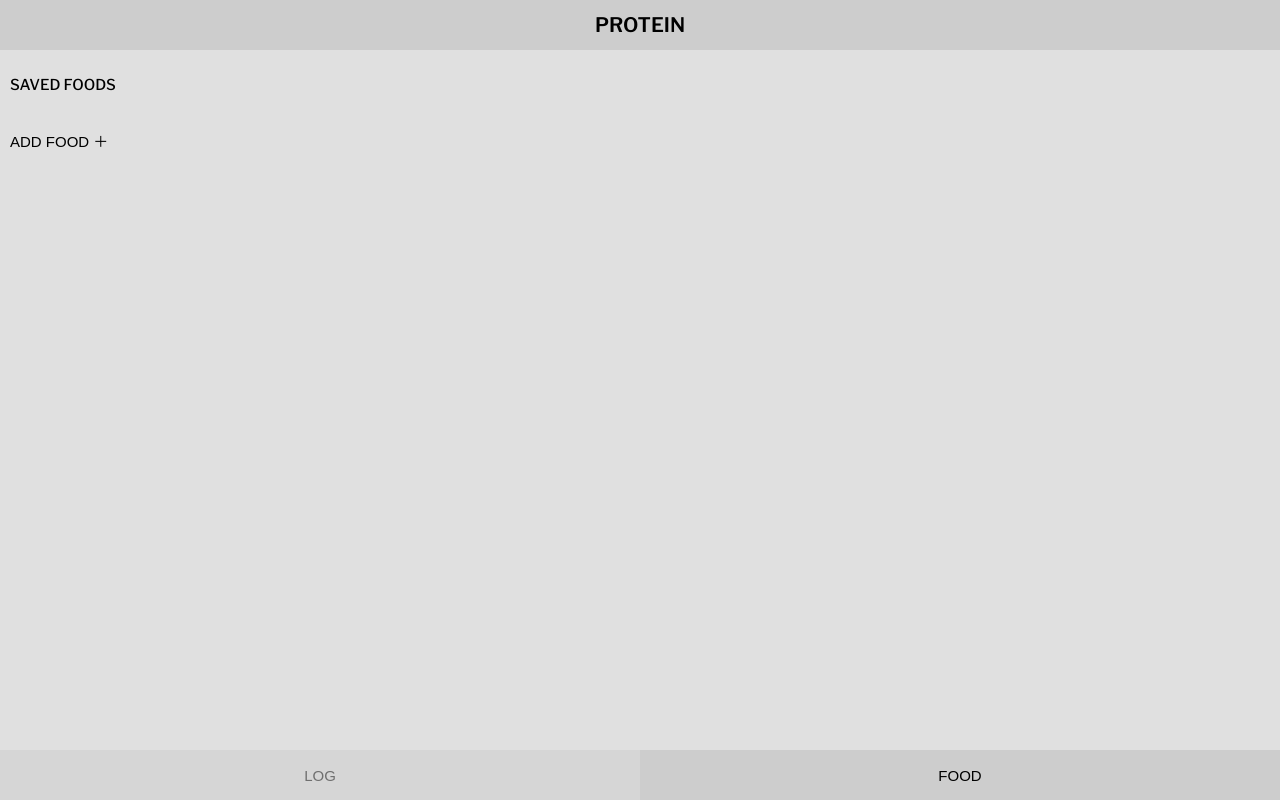
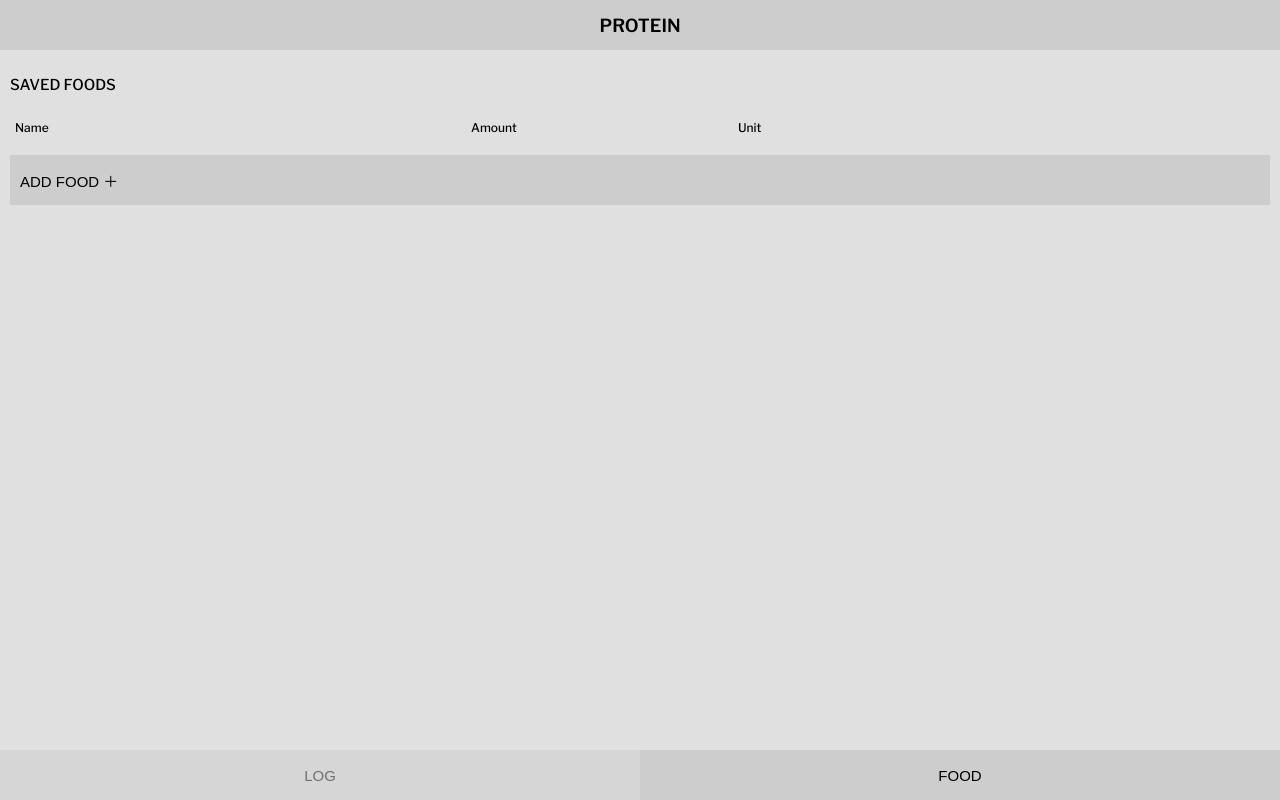
Before and after one commit to chillcs/protein-tracker-react-app, a React (Create React App) app: page / in a window 1280 px wide. Both pictures are taken after a click on the button "FOOD". Built offline with nearby package versions, Linux system fonts and the light colour scheme; the HTML template or start-up script is replaced by a standard one.

Commit message:
library ui

```diff
--- a/src/components/Library.js
+++ b/src/components/Library.js
@@ -65,7 +65,26 @@ const Library = () => {
         <div className="section-title">
           <h2>SAVED FOODS</h2>
         </div>
-        <ul>
+        <ul className="table">
+          <li>
+            <div
+              className="row title-row"
+              style={{
+                backgroundColor: 'var(--colorSecondary)',
+              }}
+            >
+              <div className="cell cell-food-name">
+                <h3>Name</h3>
+              </div>
+              <div className="cell cell-grams-of-protein">
+                <h3>Amount</h3>
+              </div>
+              <div className="cell cell-measurement">
+                <h3>Unit</h3>
+              </div>
+              <div className="cell cell-delete"></div>
+            </div>
+          </li>
           {foodItems.map((item, index) => (
             <li key={index}>
               <div
@@ -75,30 +94,40 @@ const Library = () => {
                     index % 2 === 1 ? 'inherit' : 'var(--colorPrimary)',
                 }}
               >
-                <div className="cell cell-food-name">{item.foodName}</div>
+                <div className="cell cell-food-name">
+                  <p>{item.foodName}</p>
+                </div>
                 <div className="cell cell-grams-of-protein">
-                  {item.gramsOfProtein}g
+                  <p>{item.gramsOfProtein}g</p>
                 </div>
-                <div className="cell cell-measurement">{item.measurement}</div>
+                <div className="cell cell-measurement">
+                  <p>{item.measurement}</p>
+                </div>
                 <div className="cell cell-delete">
-                  <button onClick={() => handleDelete(index)}>Delete</button>
+                  <button onClick={() => handleDelete(index)}>
+                    <p>Delete</p>
+                  </button>
                 </div>
               </div>
             </li>
           ))}
         </ul>
       </div>
+      <div className="add-food">
         <button
           className="add-food-btn"
           onClick={handleFormToggle}
         >
-        {isOpen ? 'ADD FOOD －' : 'ADD FOOD ＋'}
+          <h2 className="section-title">
+            {isOpen ? 'HIDE FORM －' : 'ADD FOOD ＋'}
+          </h2>
         </button>
         {isOpen && (
           <form
             className="add-food-form"
             onSubmit={handleSubmit}
           >
+            <div className="form-group">
               <input
                 className="input-food-name"
                 type="text"
@@ -109,14 +138,14 @@ const Library = () => {
               <input
                 className="input-grams-of-protein"
                 type="number"
-            placeholder="Grams"
+                placeholder="Amount"
                 value={gramsOfProtein}
                 onChange={(e) => setGramsOfProtein(e.target.value)}
               />
               <input
                 className="input-measurement"
                 type="text"
-            placeholder="Units"
+                placeholder="Unit"
                 value={measurement}
                 onChange={(e) => setMeasurement(e.target.value)}
               />
@@ -124,11 +153,15 @@ const Library = () => {
                 className="input-submit"
                 type="submit"
               >
-            Submit
+                <p>Submit</p>
               </button>
+            </div>
+            <div className="form-error-message">
               {errorMessage && <p>{errorMessage}</p>}
+            </div>
           </form>
         )}
+      </div>
     </div>
   );
 };
--- a/src/index.css
+++ b/src/index.css
@@ -23,6 +23,7 @@ body {
 
 h1,
 h2,
+h3,
 p,
 button,
 ul,
@@ -32,7 +33,7 @@ li {
 }
 
 h1 {
-  font-size: 20px;
+  font-size: 18px;
   font-weight: 600;
 }
 
@@ -41,17 +42,27 @@ h2 {
   font-weight: 500;
 }
 
+h3 {
+  font-size: 12px;
+  font-weight: 500;
+}
+
 p {
   font-size: 12px;
-  font-weight: 400;
+  font-weight: 200;
 }
 
 button {
   font-size: 15px;
-  font-weight: 400;
+  font-weight: 500;
   background: none;
   border: none;
   cursor: pointer;
+}
+
+input {
+  font-size: 12px;
+  font-weight: 200;
 }
 
 li {
@@ -79,6 +90,7 @@ li {
   background: var(--colorSecondary);
   color: var(--colorText);
   padding: var(--space);
+  overflow-y: auto;
 }
 
 .tabs {
@@ -161,7 +173,6 @@ li {
 .food-log {
   height: calc(100% - 2 * var(--elementHeight) - 4 * var(--space));
   background: var(--colorPrimary);
-  overflow-y: auto;
 }
 
 /* LIBRARY --- */
@@ -176,11 +187,12 @@ li {
   gap: var(--space);
 }
 
+/* SAVED FOODS --- */
+
 .section-title {
   height: var(--elementHeight);
   display: flex;
   align-items: center;
-  margin-bottom: var(--space);
 }
 
 .row {
@@ -190,9 +202,15 @@ li {
   background: var(--colorPrimary);
 }
 
+.title-row {
+  margin-left: -5px;
+}
+
 .cell {
   padding: 5px 0;
-  padding-left: 5px;
+  padding-left: 10px;
+  padding-top: 10px;
+  padding-bottom: 10px;
 }
 
 .cell-food-name,
@@ -206,19 +224,34 @@ li {
   width: 20%;
 }
 
+.cell-delete {
+  display: flex;
+  justify-content: center;
+  align-items: center;
+}
+
+/* ADD FOOD --- */
+
+.add-food {
+  min-height: var(--elementHeight);
+  padding: 0 var(--space);
+  background: var(--colorPrimary);
+}
+
 .add-food-btn {
   text-align: left;
 }
 
-.add-food-form {
+.form-group {
   width: 100%;
   display: flex;
-  gap: 5px;
+  gap: 10px;
 }
 
-.add-food-form input {
-  padding: 5px 0;
+.form-group input {
+  padding: 10px 0;
   padding-left: 5px;
+  border: none;
 }
 
 .input-food-name {
@@ -232,5 +265,11 @@ li {
 }
 
 .input-submit {
+  padding-left: 10px;
+  background: var(--colorAccent);
   text-align: left;
 }
+
+.form-error-message {
+  padding: 10px 0;
+}
```
Lines whose indentation alone changed are shown as unchanged.
